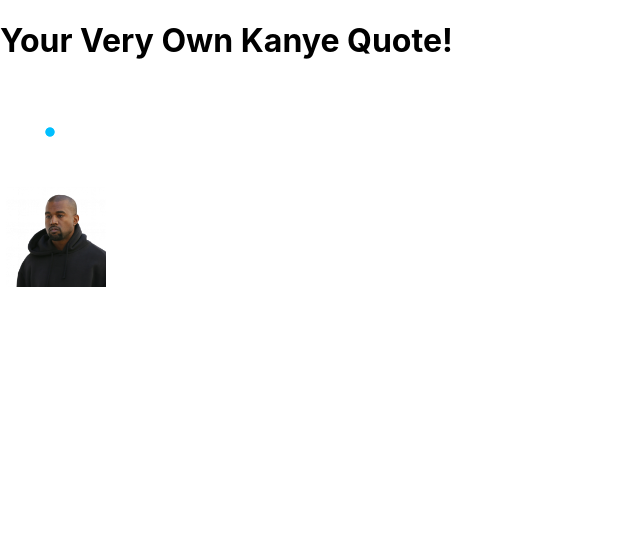
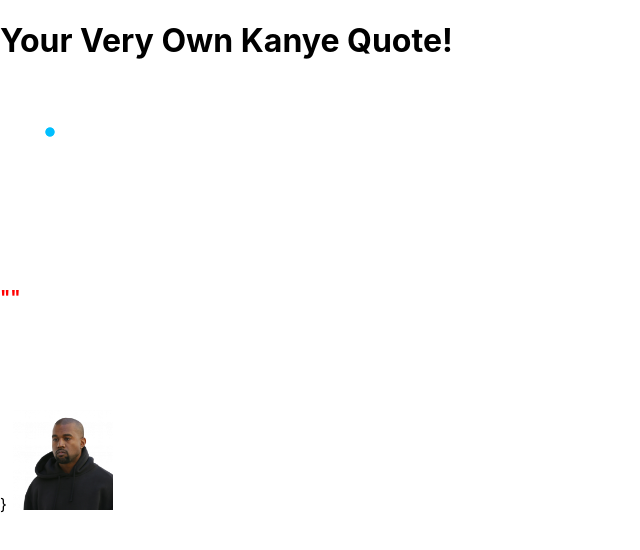
Before and after one commit to bloominstituteoftechnology/React-Redux-App, a React (Create React App) app in the folder app/: page / in a window 1280 px wide. Shown: the top 550 px of the page, without its empty margins (0-640 px from the left). Built offline with nearby package versions, Linux system fonts and the light colour scheme; no server answers.

Commit message:
deleted error class in quote.js

```diff
--- a/app/src/actions/index.js
+++ b/app/src/actions/index.js
@@ -15,7 +15,7 @@ export const fetchQuote = () => {
         .then(res => {
             dispatch({type: FETCH_QUOTE_SUCCESS, payload: res.data.quote });
     })
-        .catch(err => console.log(err.response));
+        .catch(err => console.log(err.res));
 
     };
 };
--- a/app/src/components/Quote.js
+++ b/app/src/components/Quote.js
@@ -22,8 +22,7 @@ const KanyeQuote = (props) => {
                 width={100}
             />
             )}
-            {props.quote && <h3 className="quote">"{props.quote}"</h3>}
-            {props.error && <p>{props.error}</p>}
+            <h3 className="quote">"{props.quote}"</h3>}
             <button className="button" onClick={props.fetchQuote}><img className="image" src={kw} alt = 'Kanye West'/></button>
         </div>
     )
```
